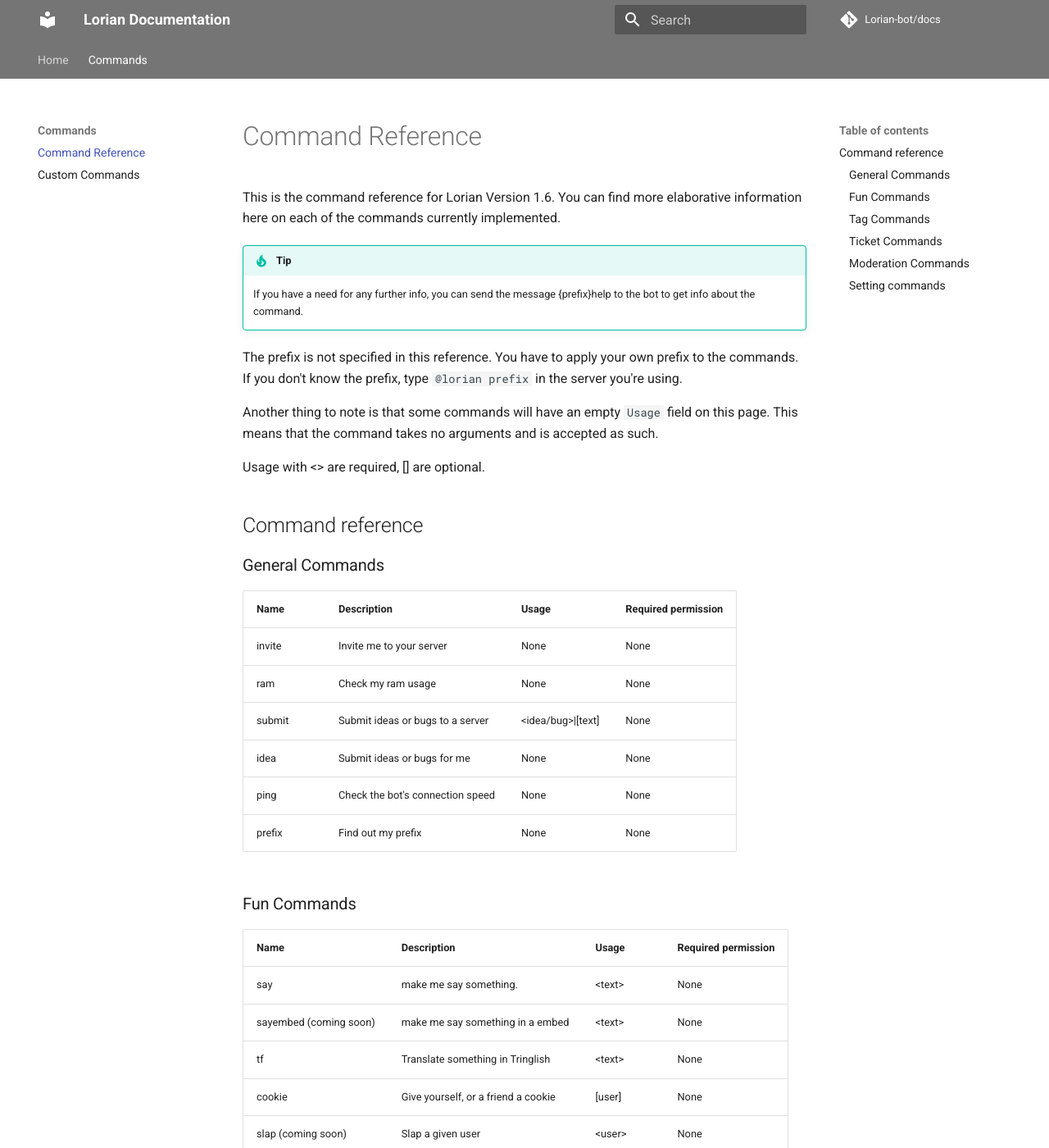
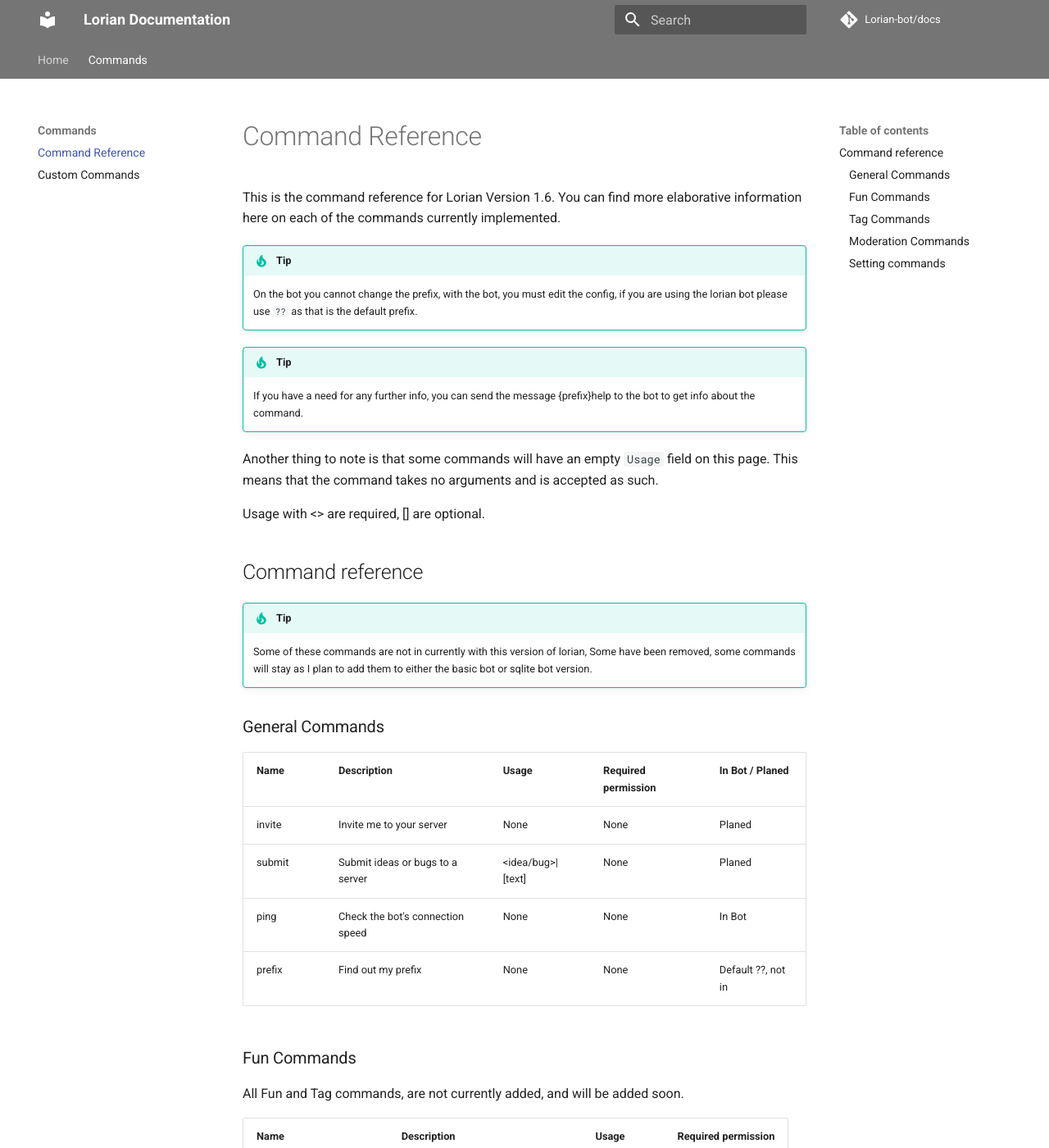
Before and after one commit to Tslimshady99/lorian-docs, an MkDocs documentation site: the page built from docs/commands.md, in a window 1280 px wide and 1400 px high. Shown: the whole window at 82% size. Built offline with MkDocs 1.6.1 and Material for MkDocs 9.7.7, drawn with Linux system fonts in a browser that asks for light colours; comment, search, counter and statistics services are not loaded; old or Windows-style settings are respelled for this version of MkDocs; some of the changed text lies outside the part shown.

Commit message:
update docs with new changes

```diff
--- a/circle.yml
+++ b/circle.yml
@@ -13,6 +13,6 @@
     - mkdocs build --clean --verbose
 deployment:
   production:
-    branch: master
+    branch: docs
     commands:
       - mkdocs gh-deploy
--- a/docs/commands.md
+++ b/docs/commands.md
@@ -1,29 +1,29 @@
 #Command Reference
 This is the command reference for Lorian Version 1.6. You can find more elaborative information here on each of the commands currently implemented.
-
+!!! tip
+    On the bot you cannot change the prefix, with the bot, you must edit the config, if you are using the lorian bot please use `??` as that is the default prefix.
 !!! tip
     If you have a need for any further info, you can send the message {prefix}help <command> to the bot to get info about the command.
-
-The prefix is not specified in this reference. You have to apply your own prefix to the commands. If you don't know the prefix, type `@lorian prefix` in the server you're using.
 
 Another thing to note is that some commands will have an empty `Usage` field on this page. This means that the command takes no arguments and is accepted as such.
 
 Usage with <> are required, [] are optional.
 
 ##Command reference
-
+!!! tip
+    Some of these commands are not in currently with this version of lorian, Some have been removed, some commands will stay as I plan to add them to either the basic bot or sqlite bot version.
 ###General Commands
 
-| Name | Description | Usage | Required permission |
-| ---- | ----------- | ----- | ------------------- |
-| invite | Invite me to your server | None | None |
-| ram | Check my ram usage | None | None |
-| submit | Submit ideas or bugs to a server | <idea/bug\>\|\[text\]| None |
-| idea | Submit ideas or bugs for me | None | None |
-| ping | Check the bot's connection speed | None | None |
-| prefix | Find out my prefix | None | None |
+| Name | Description | Usage | Required permission | In Bot / Planed |
+| ---- | ----------- | ----- | ------------------- | --------------- |
+| invite | Invite me to your server | None | None | Planed |
+| submit | Submit ideas or bugs to a server | <idea/bug\>\|\[text\]| None | Planed |
+| ping | Check the bot's connection speed | None | None | In Bot |
+| prefix | Find out my prefix | None | None | Default ??, not in |
 
 ###Fun Commands
+
+All Fun and Tag commands, are not currently added, and will be added soon.
 
 | Name | Description | Usage | Required permission |
 | ---- | ----------- | ----- | ------------------- |
@@ -50,32 +50,20 @@
 | tag list | List all of you're or someones tags | <tag\> | None |
 | tag raw | Get raw tag info | <tag\> | None |
 
-###Ticket Commands
-
-| Name | Description | Usage | Required permission |
-| ---- | ----------- | ----- | ------------------- |
-| tickets | I'll give you the ticket help menu | None | None |
-| ticket create | Create a ticket for the server you are in | <text\|priority\> | None |
-| ticket close | Close your ticket | <ticket id\> | None |
-| ticket reply | Reply to a ticket | <ticket id\> <text\> | None |
-| ticket join | Join a ticket as an agent | <ticket id\> | manage_messages |
-
-!!! note
-    Tickets must be setup be for using. Tickets also will only work in a server, except reply.
-    Reply and close has a special perm setup, If a user is either the author, agent or someone with manage_guild they may close or reply.
-
 ###Moderation Commands
 
-| Name | Description | Usage | Required permission |
-| ---- | ----------- | ----- | ------------------- |
-| kick | I'll kick the given users | <users\> | kick_members |
-| ban | I'll ban the given users | <users\> | ban_members |
-| clear | I'll remove messages matching the specified criteria | \[user\] <amount\> | manage_messages |
-| clearch | I'll clear an entire channel | None | manage_channels |
-| mute | Mute a user for a set amount of time | <user\(s\)\>[time] | manage_messages |
-| unmute | Unmute a muted user | <user\(s\)\> | manage_messages |
+| Name | Description | Usage | Required permission | In Bot / Planed |
+| ---- | ----------- | ----- | ------------------- | --------------- |
+| kick | I'll kick the given users | <users\> | kick_members | in |
+| ban | I'll ban the given users | <users\> | ban_members | in |
+| clear | I'll remove messages matching the specified criteria | \[user\] <amount\> | manage_messages | Planed |
+| clearch | I'll clear an entire channel | None | manage_channels | Planed |
+| mute | Mute a user for a set amount of time | <user\(s\)\>[time] | manage_messages | in |
+| unmute | Unmute a muted user | <user\(s\)\> | manage_messages | in |
 
 ###Setting commands
+!!! tip
+    Settings commands will not be in the basic version.
 
 | Name | Description | Usage | Required permission |
 | ---- | ----------- | ----- | ------------------- |
--- a/mkdocs.yml
+++ b/mkdocs.yml
@@ -1,9 +1,9 @@
 site_name: 'Lorian Documentation'
 site_description: 'Welcome to the Lorian documentation'
 site_author: 'Tforcum'
-site_url: 'https://docs.tforcum.me'
+site_url: 'https://lorian.deadinc.xyz'
 repo_name: 'Lorian-bot/docs'
-repo_url: 'https://github.com/Tslimshady99/docs'
+repo_url: 'https://github.com/Tslimshady99/lorian'
 edit_uri: edit/master/docs/
 remote_branch: gh-pages
 copyright: 'Copyright © 2018 Tforcum, Lorian, Bot Dev. "Discord", "Discord App", and any associated logos are registered trademarks of Hammer & Chisel, inc.'
@@ -24,7 +24,7 @@
 plugins:
     - search
 
-pages:
+nav:
   - Home: 'index.md'
   - Commands:
     - Command Reference: 'commands.md'
```
Also changed, not shown: docs/emojis/servers/bd-lorian.md (deleted, +0 -18 lines), docs/emojis/servers/emoji-animals.md (deleted), docs/emojis/servers/emoji-blobs.md (deleted), docs/emojis/servers/emoji-blobs2.md (deleted), docs/emojis/servers/emoji-catblob.md (deleted), docs/emojis/servers/emoji-catblob2.md (deleted), docs/emojis/servers/emoji-catblob3.md (deleted), docs/emojis/servers/emoji-catblob4.md (deleted), docs/emojis/servers/emoji-kat.md (deleted), docs/emojis/servers/emoji-main.md (deleted), docs/emojis/servers/emoji-material.md (deleted), docs/emojis/servers/emoji-money.md (deleted), docs/emojis/servers/emoji-random.md (deleted), docs/emojis/servers/emoji-random2.md (deleted), 1 more files.
